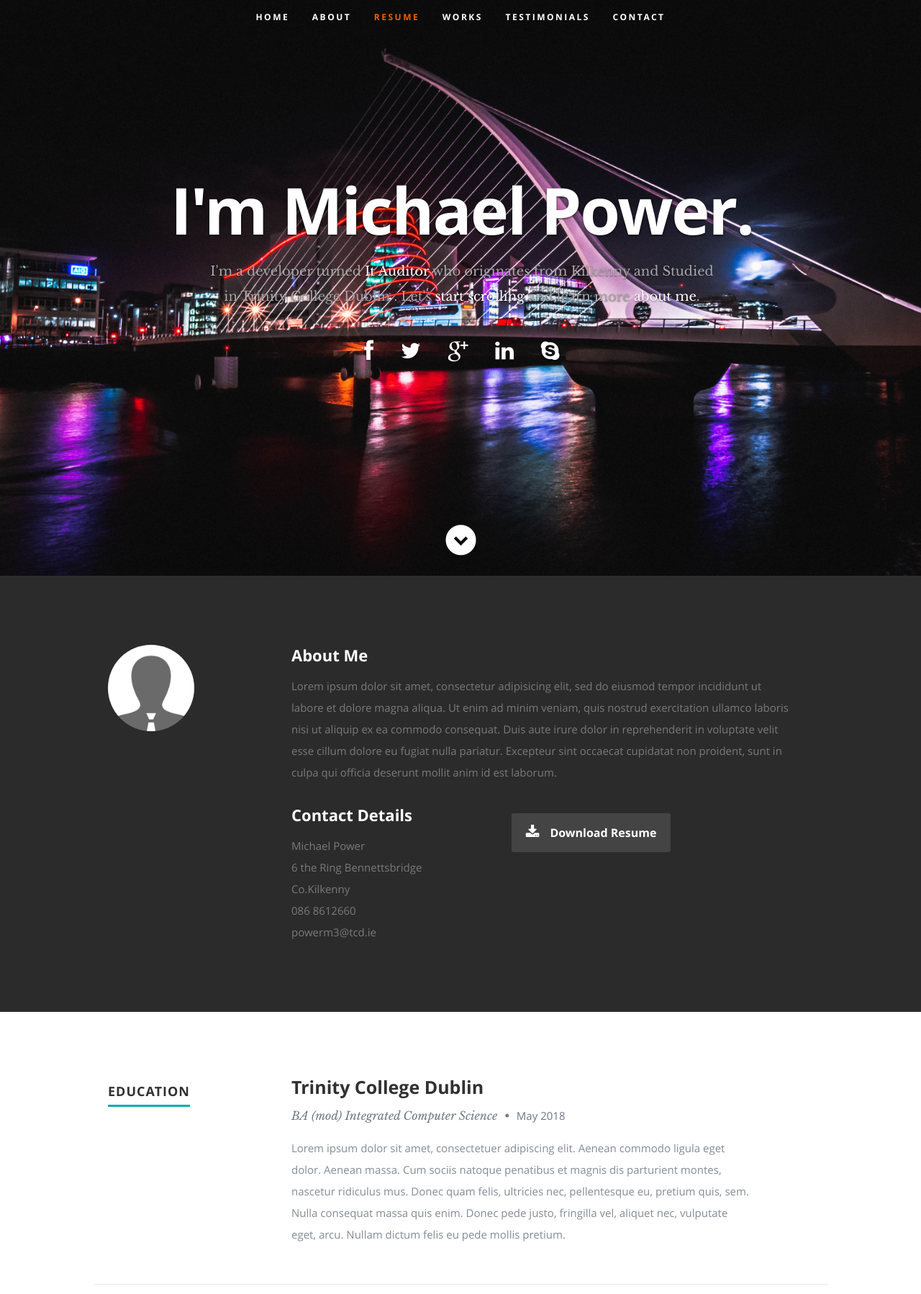
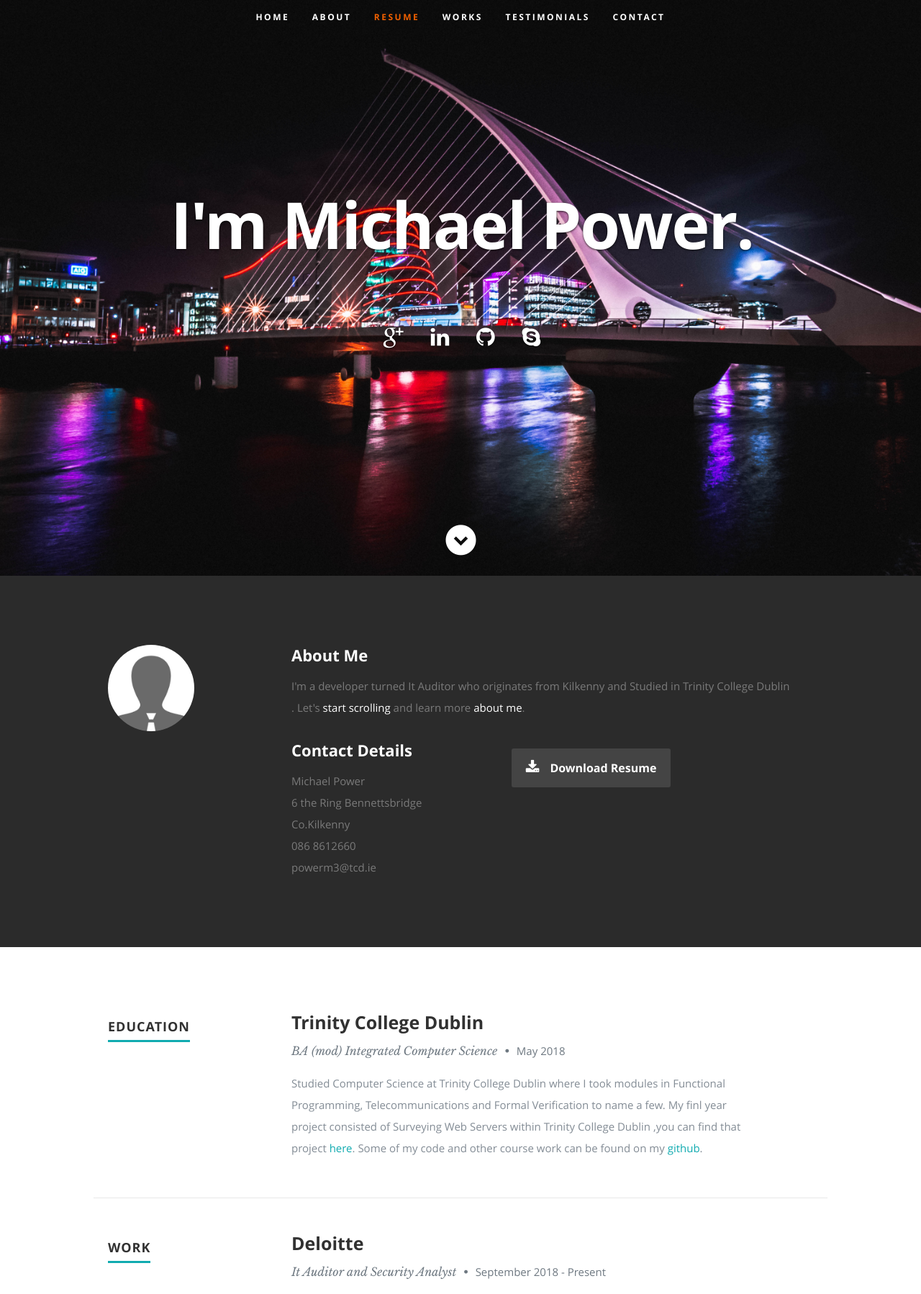
Before and after one commit to mikeyPower/cv_site, a Flask app: page / in a window 1280 px wide. Shown: the top 1798 px of the page at 72% size. Run offline with Flask 2, Linux system fonts and the light colour scheme; parts of the project's set-up code (start-up, migrations or seed data) failed here and were passed over; some libraries are stand-ins or nearby versions.

Commit message:
update to cv

```diff
--- a/app/templates/about_me.html
+++ b/app/templates/about_me.html
@@ -12,9 +12,9 @@
 
          <h2>About Me</h2>
 
-         <p>Lorem ipsum dolor sit amet,
-           consectetur adipisicing elit, sed do eiusmod tempor
-           incididunt ut labore et dolore magna aliqua. Ut enim ad minim veniam, quis nostrud exercitation ullamco laboris nisi ut aliquip ex ea commodo consequat. Duis aute irure dolor in reprehenderit in voluptate velit esse cillum dolore eu fugiat nulla pariatur. Excepteur sint occaecat cupidatat non proident, sunt in culpa qui officia deserunt mollit anim id est laborum.
+         <p>I'm a developer turned <span>It Auditor</span> who originates from Kilkenny and Studied in Trinity College Dublin
+           . Let's <a class="smoothscroll" href="#about">start scrolling</a>
+         and learn more <a class="smoothscroll" href="#about">about me</a>.
          </p>
 
          <div class="row">
--- a/app/templates/index.html
+++ b/app/templates/index.html
@@ -58,16 +58,12 @@
       <div class="row banner">
          <div class="banner-text">
             <h1 class="responsive-headline">I'm Michael Power.</h1>
-            <h3>I'm a developer turned <span>It Auditor</span> who originates from Kilkenny and Studied in Trinity College Dublin
-              . Let's <a class="smoothscroll" href="#about">start scrolling</a>
-            and learn more <a class="smoothscroll" href="#about">about me</a>.</h3>
+            <br>
             <hr />
             <ul class="social">
-               <li><a href="#"><i class="fa fa-facebook"></i></a></li>
-               <li><a href="#"><i class="fa fa-twitter"></i></a></li>
                <li><a href="#"><i class="fa fa-google-plus"></i></a></li>
                <li><a href="#"><i class="fa fa-linkedin"></i></a></li>
-
+               <li><a href="#"><i class="fa fa-github"></i></a></li>
                <li><a href="#"><i class="fa fa-skype"></i></a></li>
             </ul>
          </div>
@@ -380,14 +376,12 @@
 
          <div class="twelve columns">
 
-            <ul class="social-links">
-               <li><a href="#"><i class="fa fa-facebook"></i></a></li>
-               <li><a href="#"><i class="fa fa-google-plus"></i></a></li>
-               <li><a href="#"><i class="fa fa-linkedin"></i></a></li>
-               <li><a href="#"><i class="fa fa-instagram"></i></a></li>
-               <li><a href="#"><i class="fa fa-skype"></i></a></li>
-            </ul>
-
+           <ul class="social-links">
+              <li><a href="#"><i class="fa fa-google-plus"></i></a></li>
+              <li><a href="#"><i class="fa fa-linkedin"></i></a></li>
+              <li><a href="#"><i class="fa fa-github"></i></a></li>
+              <li><a href="#"><i class="fa fa-skype"></i></a></li>
+           </ul>
             <ul class="copyright">
                <li>&copy; Copyright 2018 Michael Power</li>
                <li>Design by Michael Power </li>
--- a/app/templates/resume.html
+++ b/app/templates/resume.html
@@ -18,10 +18,10 @@
                <p class="info">BA (mod) Integrated Computer Science <span>&bull;</span> <em class="date">May 2018</em></p>
 
                <p>
-               Lorem ipsum dolor sit amet, consectetuer adipiscing elit. Aenean commodo ligula eget dolor. Aenean massa.
-               Cum sociis natoque penatibus et magnis dis parturient montes, nascetur ridiculus mus. Donec quam felis,
-               ultricies nec, pellentesque eu, pretium quis, sem. Nulla consequat massa quis enim.
-               Donec pede justo, fringilla vel, aliquet nec, vulputate eget, arcu. Nullam dictum felis eu pede mollis pretium.
+               Studied Computer Science at Trinity College Dublin where I took modules in Functional Programming, Telecommunications
+               and Formal Verification to name a few. My finl year project consisted of Surveying Web Servers within Trinity College Dublin
+               ,you can find that project <a href="https://github.com/mikeyPower/final-year-project">here</a>. Some of my code and other course
+               work can be found on my <a href="https://github.com/mikeyPower/">github</a>.
                </p>
 
             </div>
@@ -53,10 +53,14 @@
                <p class="info">It Auditor and Security Analyst <span>&bull;</span> <em class="date">September 2018 - Present</em></p>
 
                <p>
-               Lorem ipsum dolor sit amet, consectetuer adipiscing elit. Aenean commodo ligula eget dolor. Aenean massa.
-               Cum sociis natoque penatibus et magnis dis parturient montes, nascetur ridiculus mus. Donec quam felis,
-               ultricies nec, pellentesque eu, pretium quis, sem. Nulla consequat massa quis enim.
-               Donec pede justo, fringilla vel, aliquet nec, vulputate eget, arcu. Nullam dictum felis eu pede mollis pretium.
+  Assisting in specialised information technology audit services to deliver risk and
+  controls assessments. Providing audit analytics to extract insights from data
+  such as user access logs, as well as
+  taking part in third-party assurance to manage risks from the extended
+  enterprise. I’ve performed testing around the IT general controls (GITC’s) in
+  place for applications and supporting infrastructure. Some areas that I’ve
+  provided assistance throughout the testing include logical security, privilege
+  access, user access management as well as change management.
                </p>
 
             </div>
@@ -71,10 +75,13 @@
                <p class="info">Tecnical Data Analyst <span>&bull;</span> <em class="date">January 2014 - August 2018</em></p>
 
                <p>
-               This is Photoshop's version  of Lorem Ipsum. Proin gravida nibh vel velit auctor aliquet.
-               Aenean sollicitudin, lorem quis bibendum auctor, nisi elit consequat ipsum, nec sagittis sem
-               nibh id elit. Duis sed odio sit amet nibh vulputate cursus a sit amet mauris. Morbi accumsan
-               ipsum velit. Nam nec tellus a odio tincidunt auctor a ornare odio. Sed non  mauris vitae erat
+  My primary role at Nicholas Mosse involved managing Nicholas Mosse’s e-
+  commerce Website. Tasks included responding to customer queries, uploading
+  new products to the online store, creating new webpages, and increasing our
+  web page rankings using SEO techniques, along with modifying and managing
+  customer/ product database. I also provided data integrity and management
+  services when updating legacy site to a new website platform, along with
+  assisting in the GDPR compliance.
                </p>
 
             </div>
@@ -96,13 +103,8 @@
 
       <div class="nine columns main-col">
 
-         <p>Lorem ipsum dolor sit amet, consectetur adipisicing elit,
-           sed do eiusmod tempor incididunt ut labore et dolore magna aliqua.
-           Ut enim ad minim veniam, quis nostrud exercitation ullamco laboris
-           nisi ut aliquip ex ea commodo consequat. Duis aute irure dolor in
-           reprehenderit in voluptate velit esse cillum dolore eu fugiat nulla pariatur.
-            Excepteur sint occaecat cupidatat non proident,
-            sunt in culpa qui officia deserunt mollit anim id est laborum.
+         <p>Throughout my course and professional work I've gained a number of skills across a range of
+           languages and framworks.
          </p>
 
      <div class="bars">
@@ -111,8 +113,6 @@
           <li><span class="bar-expand Java"></span><em>Java</em></li>
                <li><span class="bar-expand Python"></span><em>Python</em></li>
          <li><span class="bar-expand C"></span><em>C</em></li>
-         <li><span class="bar-expand css"></span><em>CSS</em></li>
-         <li><span class="bar-expand html5"></span><em>HTML5</em></li>
                <li><span class="bar-expand Flask"></span><em>Flask</em></li>
                 <li><span class="bar-expand SQL"></span><em>SQL</em></li>
                 <li><span class="bar-expand SQL"></span><em>Haskell</em></li>
```
